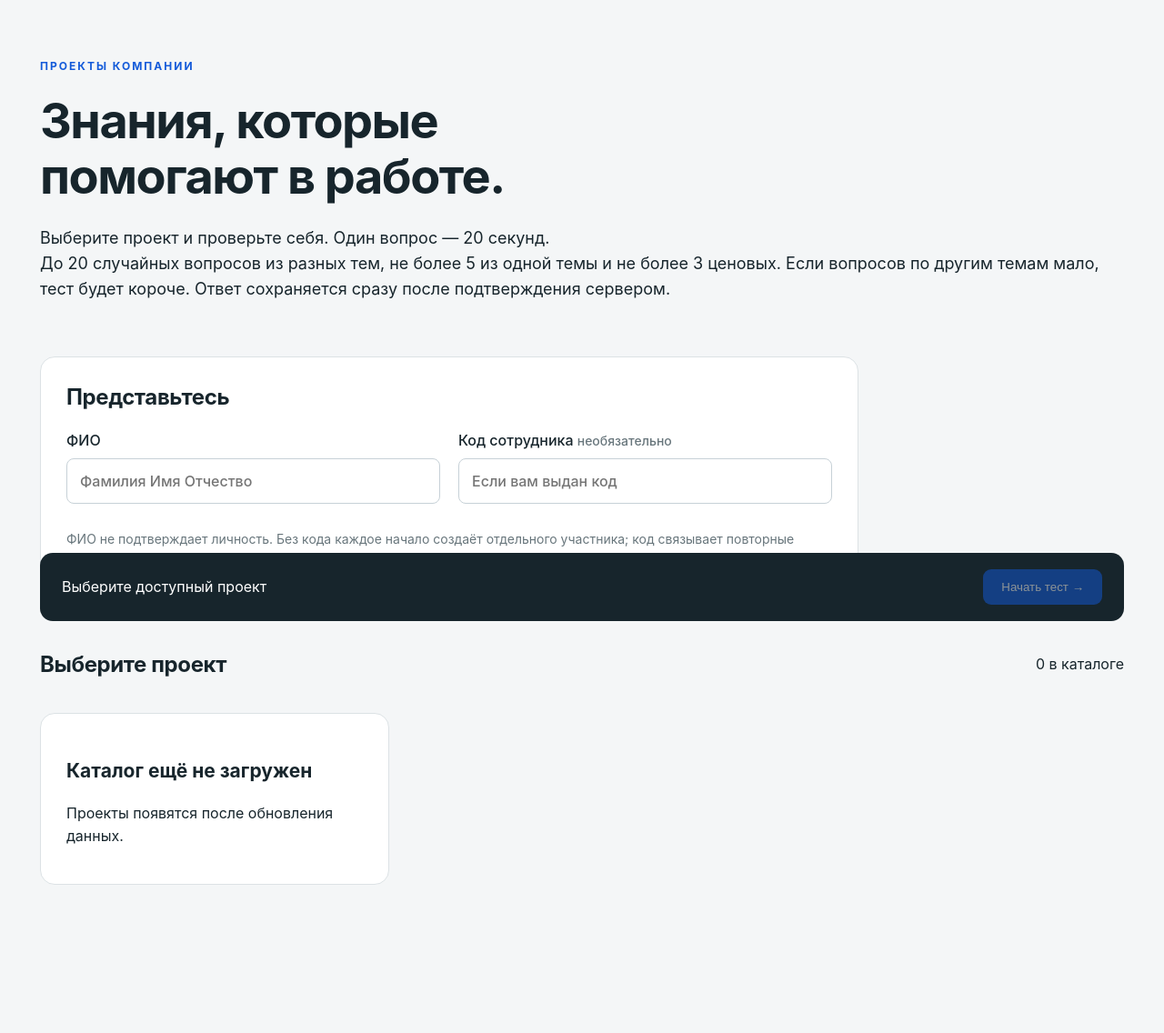
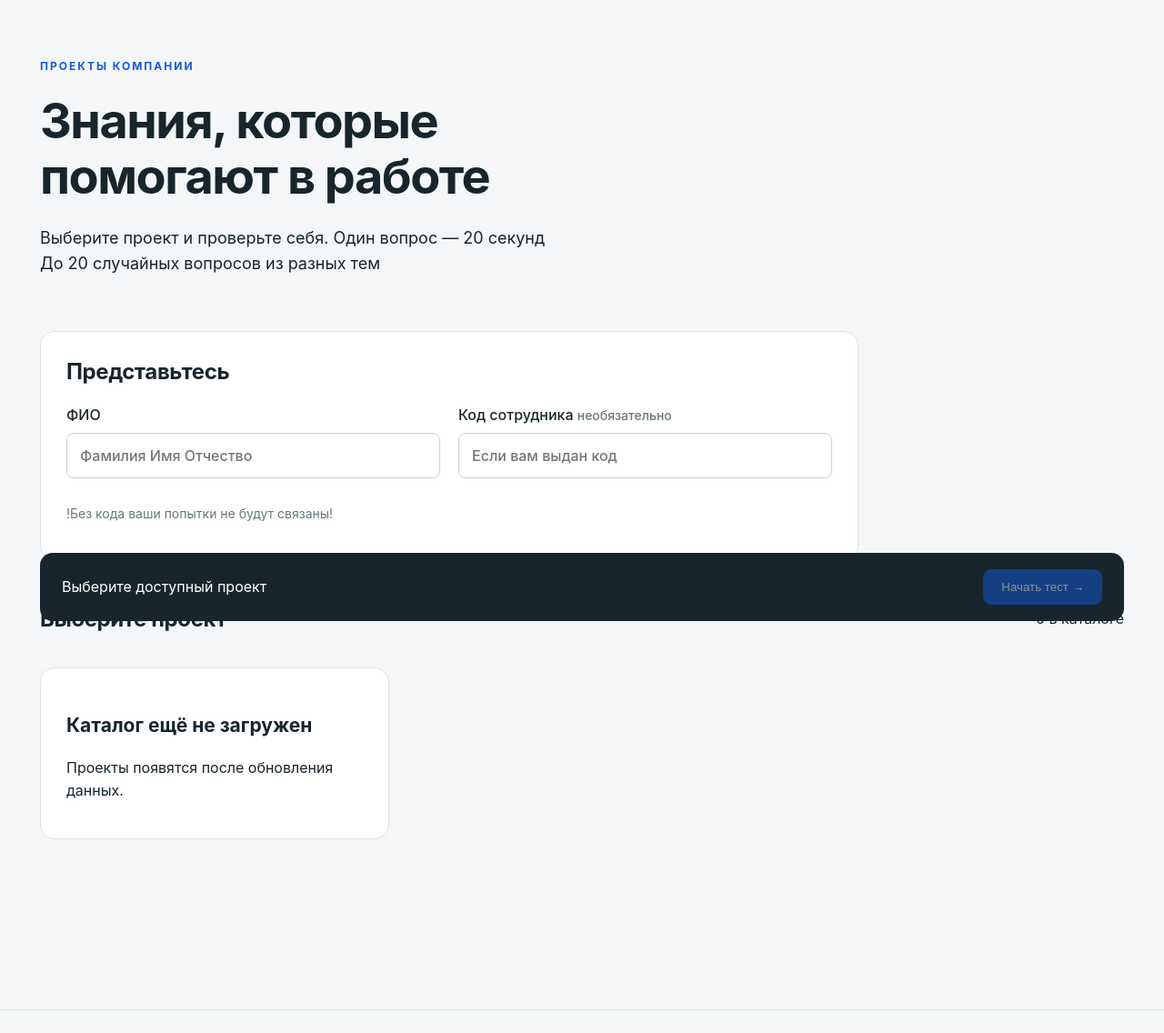
Before and after one commit to Apikeris/GloraXTest, a Flask app: page / in a window 1280 px wide. Shown: the part 101-1237 px from the top of the page at 91% size. Run offline with Flask 3, Linux system fonts and the light colour scheme.

Commit message:
removed descriptions

```diff
--- a/templates/index.html
+++ b/templates/index.html
@@ -5,12 +5,12 @@
         <h1>
             Знания, которые
             <br>
-            помогают в работе.
+            помогают в работе
         </h1>
         <p>
-            Выберите проект и проверьте себя. Один вопрос — 20 секунд.
+            Выберите проект и проверьте себя. Один вопрос — 20 секунд
             <br>
-            До 20 случайных вопросов из разных тем, не более 5 из одной темы и не более 3 ценовых. Если вопросов по другим темам мало, тест будет короче. Ответ сохраняется сразу после подтверждения сервером.
+            До 20 случайных вопросов из разных тем
         </p>
         {% if dataset %}
             <p class="muted">Последний опубликованный снимок: {{ dataset.published_at|localtime }}. Актуальность каждого факта проверяется отдельно.</p>
@@ -38,7 +38,7 @@
                            placeholder="Если вам выдан код">
                 </label>
             </div>
-            <p class="muted">ФИО не подтверждает личность. Без кода каждое начало создаёт отдельного участника; код связывает повторные попытки.</p>
+            <p class="muted">!Без кода ваши попытки не будут связаны!</p>
         </section>
         <div class="section-head">
             <h2>Выберите проект</h2>
```
Also changed, not shown: 1 other file.
